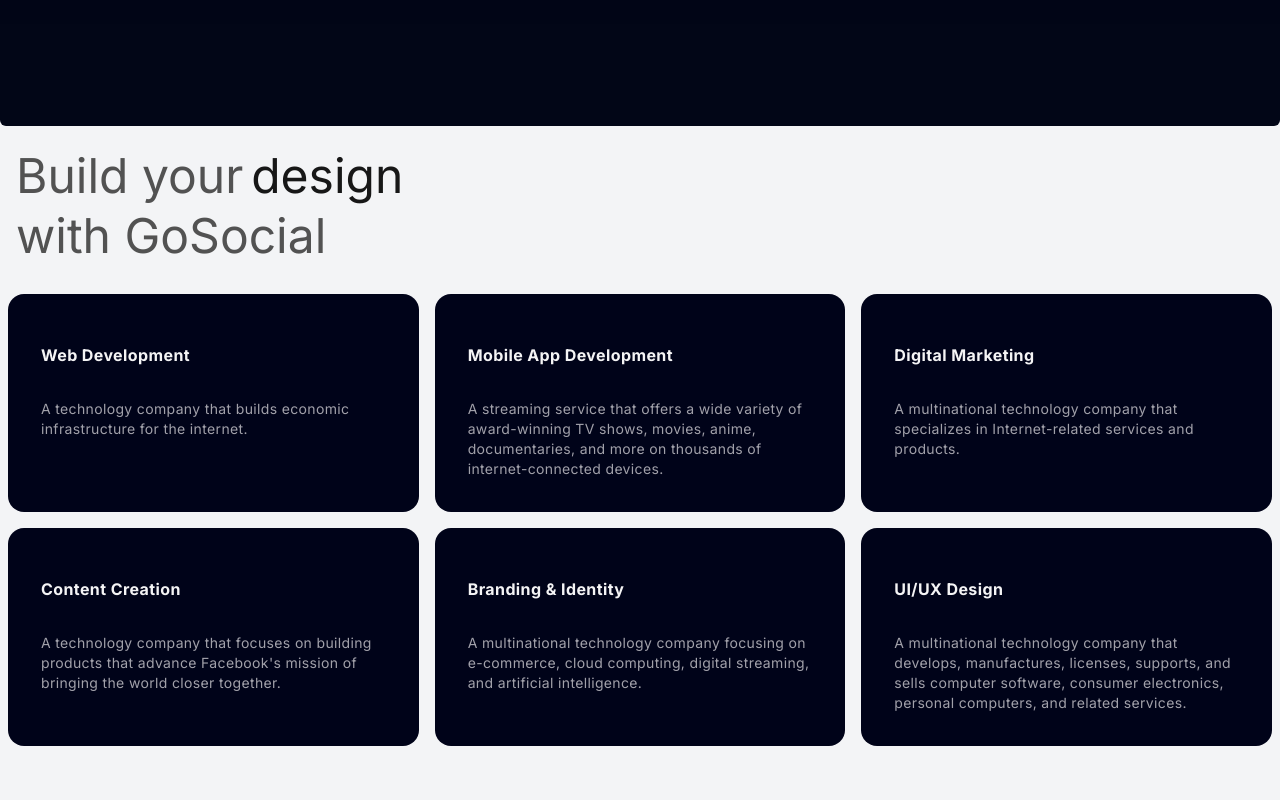
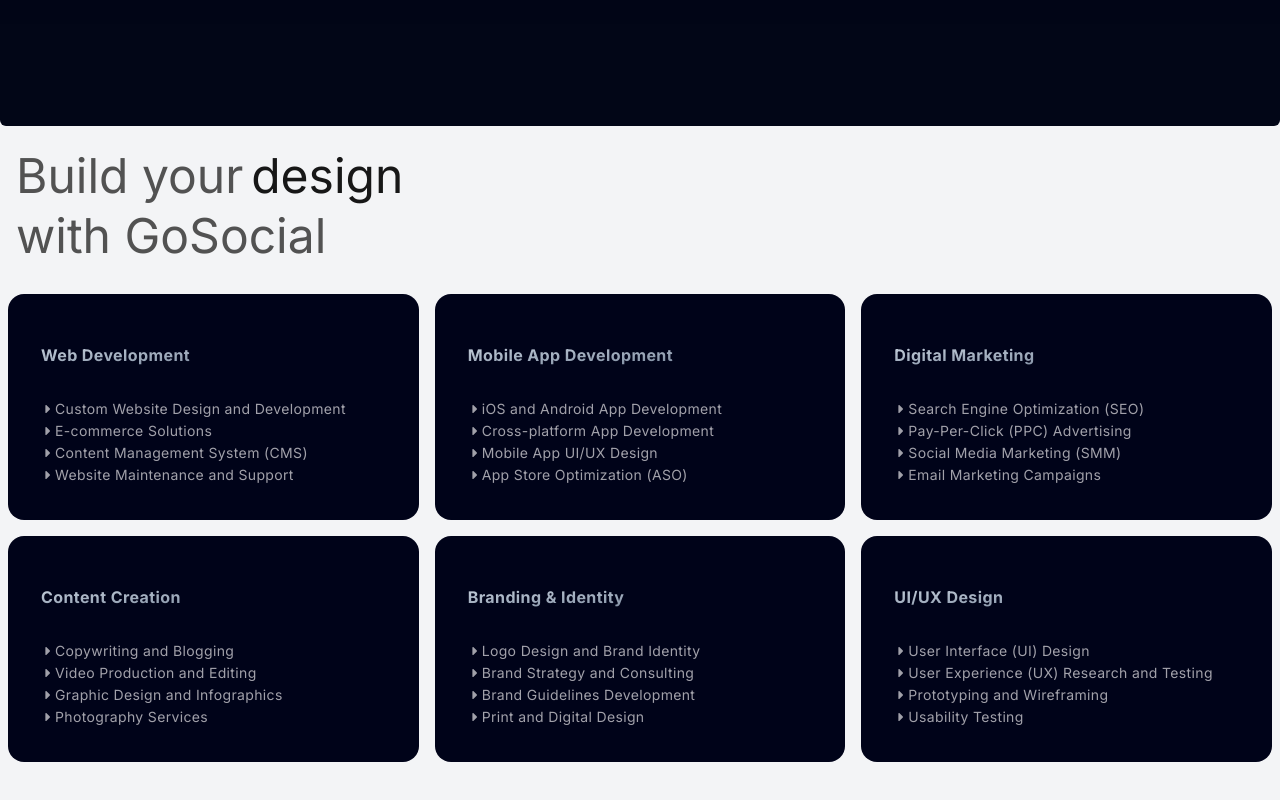
Before and after one commit to borisvicena/gosocial, a Next.js app: page / in a window 1280 px wide. Shown: the part 1744-2544 px from the top of the page. Built offline with nearby package versions, Linux system fonts and the light colour scheme.

Commit message:
feat(cards): Added cards with custom text and hover to about section

```diff
--- a/components/About.tsx
+++ b/components/About.tsx
@@ -2,41 +2,68 @@ import React from "react";
 import { Lamp } from "./ui/Lamp";
 import { HoverEffect } from "./ui/CardHover";
 import { FlipWords } from "./ui/FlipWords";
+import { FaCaretRight } from "react-icons/fa";
 
 export const services = [
   {
     title: "Web Development",
-    description: "A technology company that builds economic infrastructure for the internet.",
-    link: "https://stripe.com",
+    description: [
+      "Custom Website Design and Development",
+      "E-commerce Solutions",
+      "Content Management System (CMS)",
+      "Website Maintenance and Support",
+    ],
+    link: "/web-development",
   },
   {
     title: "Mobile App Development",
-    description:
-      "A streaming service that offers a wide variety of award-winning TV shows, movies, anime, documentaries, and more on thousands of internet-connected devices.",
-    link: "https://netflix.com",
+    description: [
+      "iOS and Android App Development",
+      "Cross-platform App Development",
+      "Mobile App UI/UX Design",
+      "App Store Optimization (ASO)",
+    ],
+    link: "mobile-app-development",
   },
   {
     title: "Digital Marketing",
-    description: "A multinational technology company that specializes in Internet-related services and products.",
-    link: "https://google.com",
+    description: [
+      "Search Engine Optimization (SEO)",
+      "Pay-Per-Click (PPC) Advertising",
+      "Social Media Marketing (SMM)",
+      "Email Marketing Campaigns",
+    ],
+    link: "digital-marketing",
   },
   {
     title: "Content Creation",
-    description:
-      "A technology company that focuses on building products that advance Facebook's mission of bringing the world closer together.",
-    link: "https://meta.com",
+    description: [
+      "Copywriting and Blogging",
+      "Video Production and Editing",
+      "Graphic Design and Infographics",
+      "Photography Services",
+    ],
+    link: "content-creation",
   },
   {
     title: "Branding & Identity",
-    description:
-      "A multinational technology company focusing on e-commerce, cloud computing, digital streaming, and artificial intelligence.",
-    link: "https://amazon.com",
+    description: [
+      "Logo Design and Brand Identity",
+      "Brand Strategy and Consulting",
+      "Brand Guidelines Development",
+      "Print and Digital Design",
+    ],
+    link: "branding-and-identity",
   },
   {
     title: "UI/UX Design",
-    description:
-      "A multinational technology company that develops, manufactures, licenses, supports, and sells computer software, consumer electronics, personal computers, and related services.",
-    link: "https://microsoft.com",
+    description: [
+      "User Interface (UI) Design",
+      "User Experience (UX) Research and Testing",
+      "Prototyping and Wireframing",
+      "Usability Testing",
+    ],
+    link: "ui-and-ux-design",
   },
 ];
 
@@ -57,7 +84,7 @@ const About = () => {
           </div>
         </div>
         <div className="max-w-7xl mx-auto">
-          <HoverEffect items={services} />
+          <HoverEffect items={services} icon={<FaCaretRight />} iconPosition="left" />
         </div>
       </div>
     </section>
--- a/components/ui/CardHover.tsx
+++ b/components/ui/CardHover.tsx
@@ -3,17 +3,22 @@ import { cn } from "@/lib/utils";
 import { AnimatePresence, motion } from "framer-motion";
 import Link from "next/link";
 import { useState } from "react";
+import { FaCaretRight, FaCrown } from "react-icons/fa";
 
 export const HoverEffect = ({
   items,
   className,
+  icon,
+  iconPosition,
 }: {
   items: {
     title: string;
-    description: string;
+    description: string[];
     link: string;
   }[];
   className?: string;
+  icon: React.ReactNode;
+  iconPosition: string;
 }) => {
   let [hoveredIndex, setHoveredIndex] = useState<number | null>(null);
 
@@ -30,7 +35,7 @@ export const HoverEffect = ({
           <AnimatePresence>
             {hoveredIndex === idx && (
               <motion.span
-                className="absolute inset-0 h-full w-full bg-neutral-200 dark:bg-slate-800/[0.8] block  rounded-3xl"
+                className="absolute inset-0 h-full w-full bg-neutral-200 dark:bg-[#cbacf9]/[0.1] block  rounded-3xl"
                 layoutId="hoverBackground"
                 initial={{ opacity: 0 }}
                 animate={{
@@ -45,8 +50,18 @@ export const HoverEffect = ({
             )}
           </AnimatePresence>
           <Card>
-            <CardTitle>{item.title}</CardTitle>
-            <CardDescription>{item.description}</CardDescription>
+            <CardTitle className="bg-gradient-to-br from-slate-300 to-slate-500 bg-clip-text text-transparent">
+              {item.title}
+            </CardTitle>
+            <CardDescription>
+              {item.description.map((desc) => (
+                <span className="w-full inline-flex items-center">
+                  {iconPosition === "left" && icon}
+                  {desc}
+                  {iconPosition === "right" && icon}
+                </span>
+              ))}
+            </CardDescription>
           </Card>
         </Link>
       ))}
@@ -58,7 +73,7 @@ export const Card = ({ className, children }: { className?: string; children: Re
   return (
     <div
       className={cn(
-        "rounded-2xl h-full w-full p-4 overflow-hidden bg-black-100 border border-transparent dark:border-white/[0.2] group-hover:border-slate-700 relative z-20",
+        "rounded-2xl h-full w-full p-4 overflow-hidden bg-black-100 border border-transparent dark:border-white/[0.2] group-hover:border-[#9e65f4] relative z-20",
         className
       )}
     >
```
